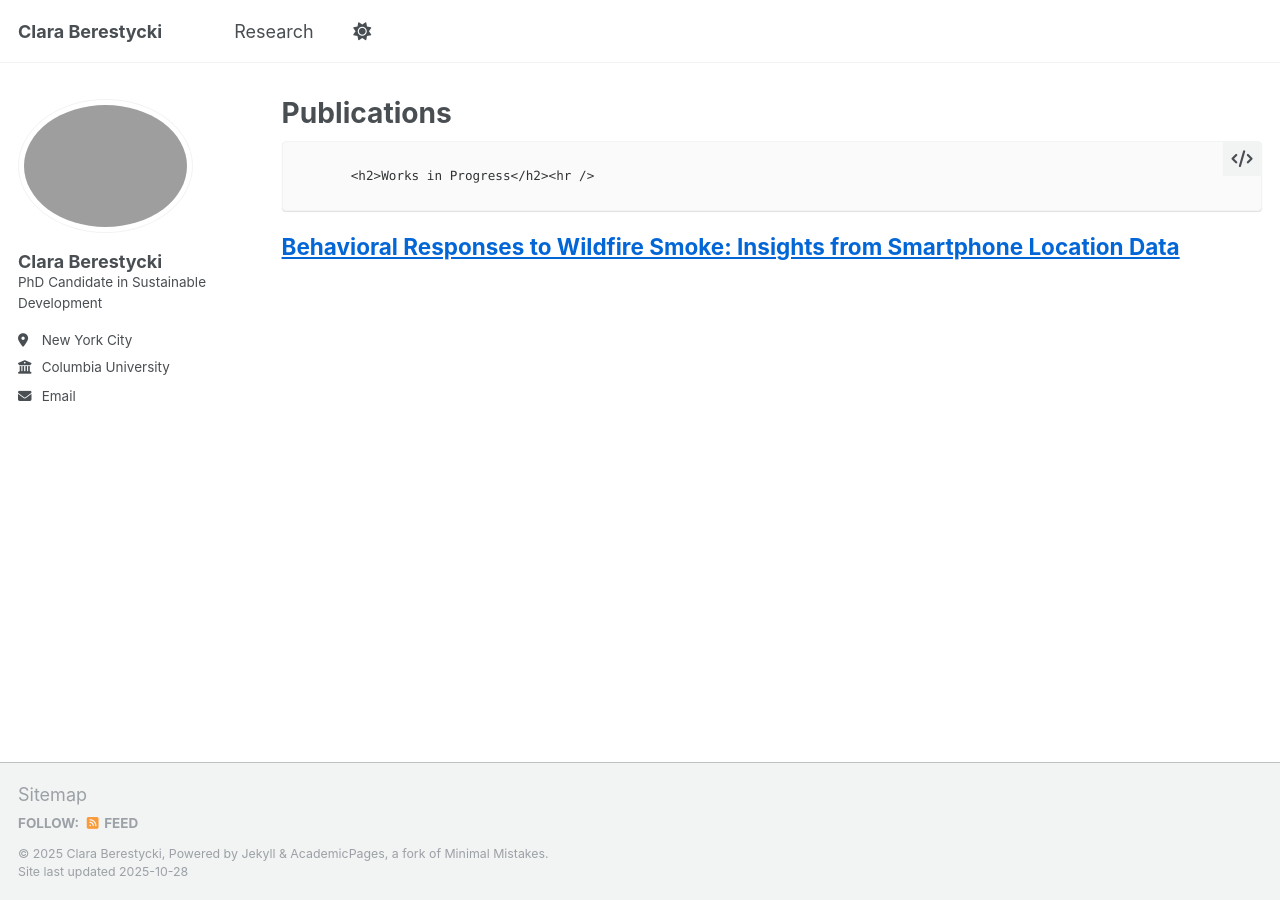
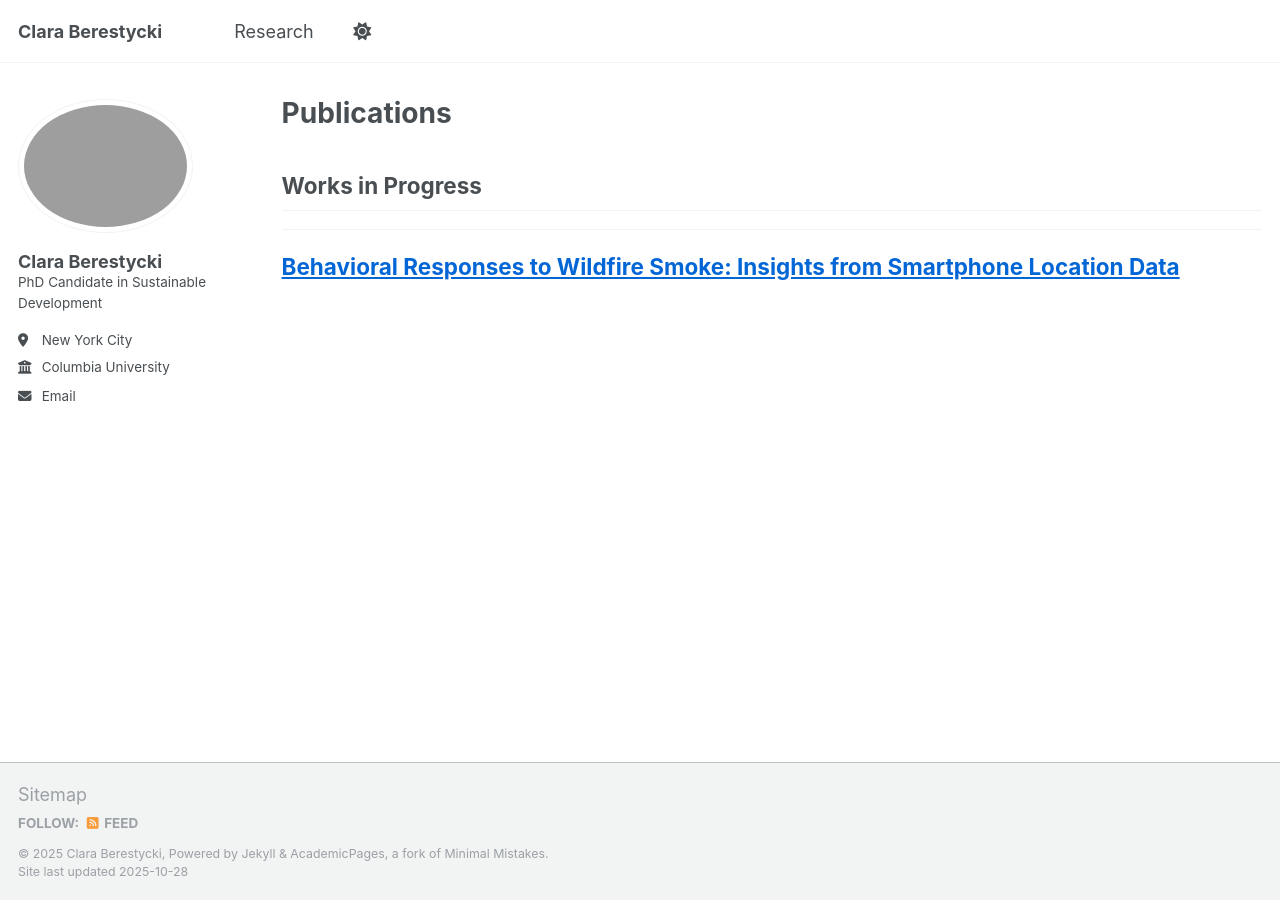
Before and after one commit to claraberes/claraberes.github.io, a Jekyll site: the page built from _pages/publications.md, in a window 1280 px wide. Built offline with Jekyll 4.4.1, drawn with Linux system fonts in a browser that asks for light colours.

Commit message:
Update publication title formatting in markdown

```diff
--- a/_pages/publications.md
+++ b/_pages/publications.md
@@ -18,7 +18,8 @@ author_profile: true
     {% for post in posts_in_category reversed %}
       {% if post.status == "published" or post.status == "working paper" %}
         {% unless title_shown %}
-          <h2>{{ category[1].title }}</h2><hr />
+## {{ category[1].title }}
+---
           {% assign title_shown = true %}
         {% endunless %}
         {% include archive-single.html %}
```
